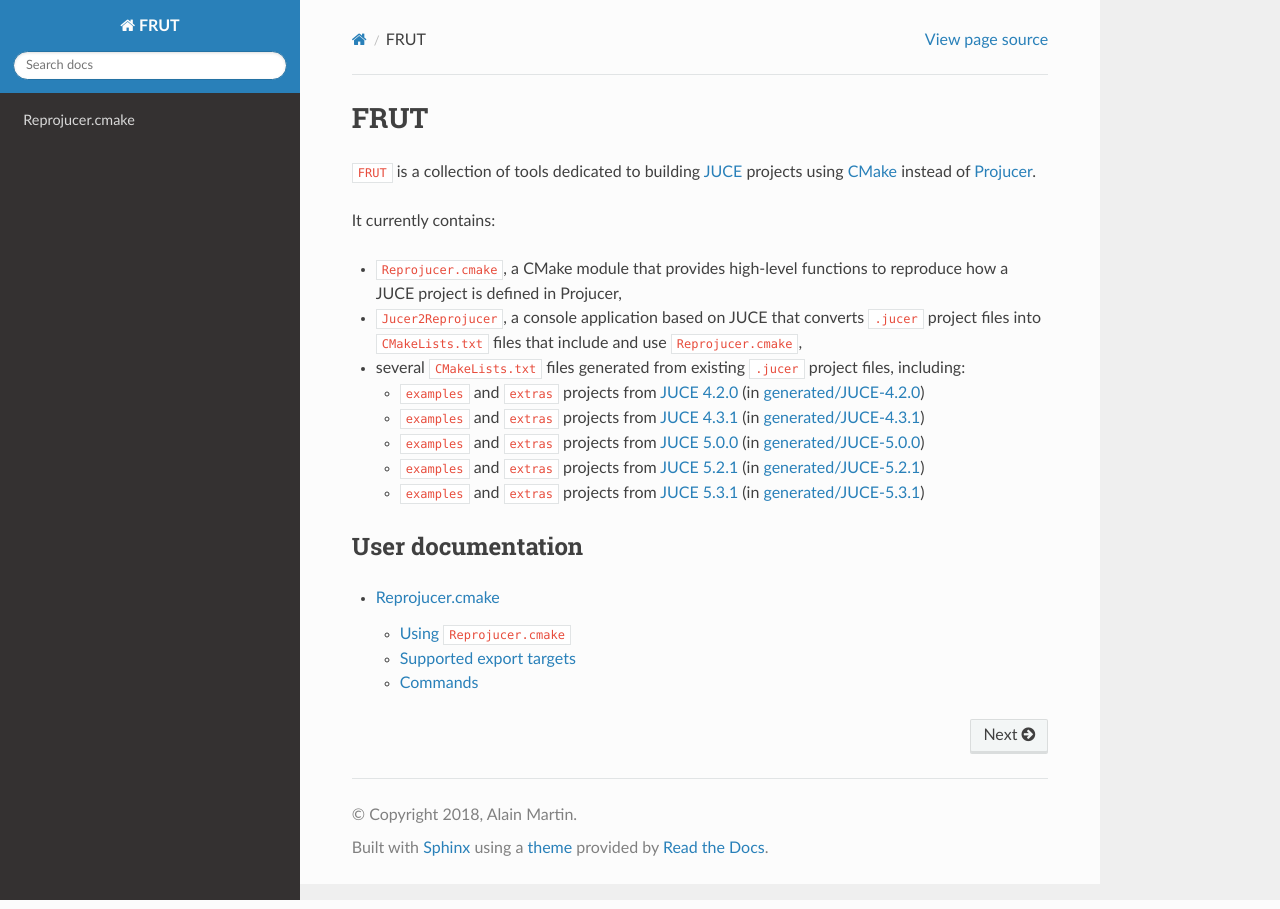
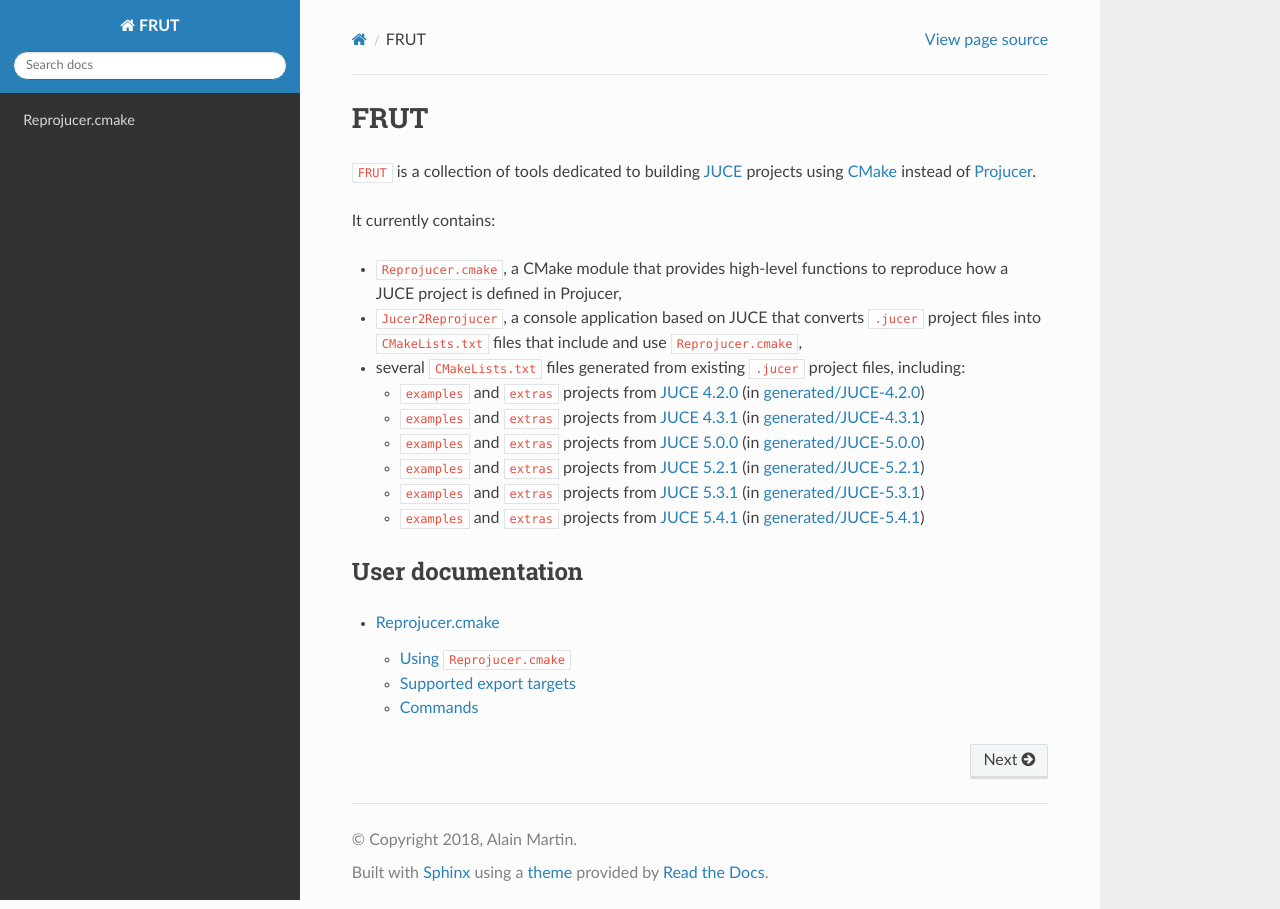
Before and after one commit to McMartin/FRUT, a Sphinx documentation site: the page built from docs/index.rst, in a window 1280 px wide. Built offline with Sphinx 7.4.7 and the Read the Docs theme 2.0.0, drawn with Linux system fonts in a browser that asks for light colours.

Commit message:
Add generated CMakeLists.txt files for JUCE 5.4.1

```diff
--- a/README.rst
+++ b/README.rst
@@ -25,6 +25,7 @@
   - ``examples`` and ``extras`` projects from `JUCE 5.0.0`_ (in `generated/JUCE-5.0.0`_)
   - ``examples`` and ``extras`` projects from `JUCE 5.2.1`_ (in `generated/JUCE-5.2.1`_)
   - ``examples`` and ``extras`` projects from `JUCE 5.3.1`_ (in `generated/JUCE-5.3.1`_)
+  - ``examples`` and ``extras`` projects from `JUCE 5.4.1`_ (in `generated/JUCE-5.4.1`_)
 
 
 Requirements
@@ -164,6 +165,7 @@
 .. _generated/JUCE-5.0.0: generated/JUCE-5.0.0
 .. _generated/JUCE-5.2.1: generated/JUCE-5.2.1
 .. _generated/JUCE-5.3.1: generated/JUCE-5.3.1
+.. _generated/JUCE-5.4.1: generated/JUCE-5.4.1
 
 .. _CMake Generators: https://cmake.org/cmake/help/latest/manual/cmake-generators.7.html
 .. _CMake: https://cmake.org/
@@ -173,4 +175,5 @@
 .. _JUCE 5.0.0: https://github.com/WeAreROLI/JUCE/tree/5.0.0
 .. _JUCE 5.2.1: https://github.com/WeAreROLI/JUCE/tree/5.2.1
 .. _JUCE 5.3.1: https://github.com/WeAreROLI/JUCE/tree/5.3.1
+.. _JUCE 5.4.1: https://github.com/WeAreROLI/JUCE/tree/5.4.1
 .. _Projucer: https://www.juce.com/projucer
--- a/docs/index.rst
+++ b/docs/index.rst
@@ -20,6 +20,7 @@
   - ``examples`` and ``extras`` projects from `JUCE 5.0.0`_ (in `generated/JUCE-5.0.0`_)
   - ``examples`` and ``extras`` projects from `JUCE 5.2.1`_ (in `generated/JUCE-5.2.1`_)
   - ``examples`` and ``extras`` projects from `JUCE 5.3.1`_ (in `generated/JUCE-5.3.1`_)
+  - ``examples`` and ``extras`` projects from `JUCE 5.4.1`_ (in `generated/JUCE-5.4.1`_)
 
 
 User documentation
@@ -37,6 +38,7 @@
 .. _JUCE 5.0.0: https://github.com/WeAreROLI/JUCE/tree/5.0.0
 .. _JUCE 5.2.1: https://github.com/WeAreROLI/JUCE/tree/5.2.1
 .. _JUCE 5.3.1: https://github.com/WeAreROLI/JUCE/tree/5.3.1
+.. _JUCE 5.4.1: https://github.com/WeAreROLI/JUCE/tree/5.4.1
 .. _JUCE: https://juce.com/
 .. _Projucer: https://www.juce.com/projucer
 .. _generated/JUCE-4.2.0: https://github.com/McMartin/FRUT/tree/master/generated/JUCE-4.2.0
@@ -44,3 +46,4 @@
 .. _generated/JUCE-5.0.0: https://github.com/McMartin/FRUT/tree/master/generated/JUCE-5.0.0
 .. _generated/JUCE-5.2.1: https://github.com/McMartin/FRUT/tree/master/generated/JUCE-5.2.1
 .. _generated/JUCE-5.3.1: https://github.com/McMartin/FRUT/tree/master/generated/JUCE-5.3.1
+.. _generated/JUCE-5.4.1: https://github.com/McMartin/FRUT/tree/master/generated/JUCE-5.4.1
```
Also changed, not shown: generated/JUCE-5.4.1/README.rst (added), 9 other files.
